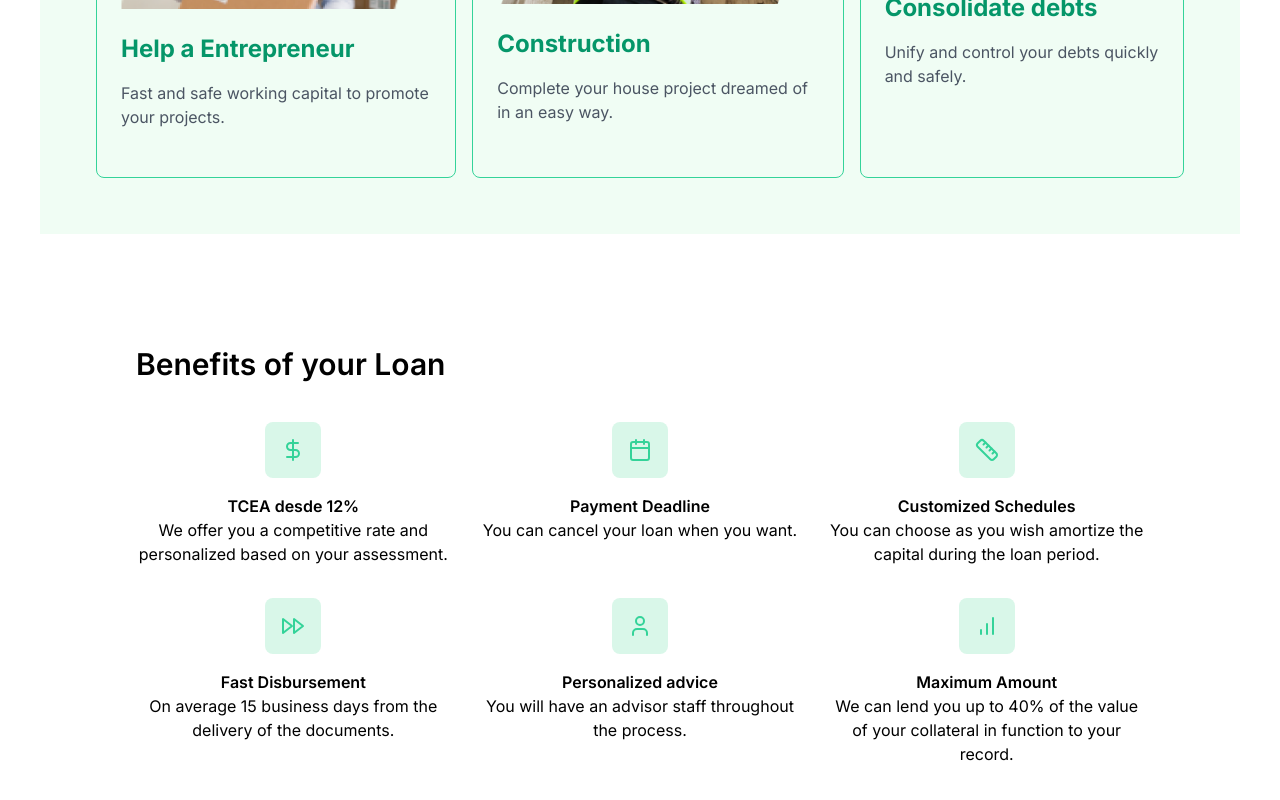
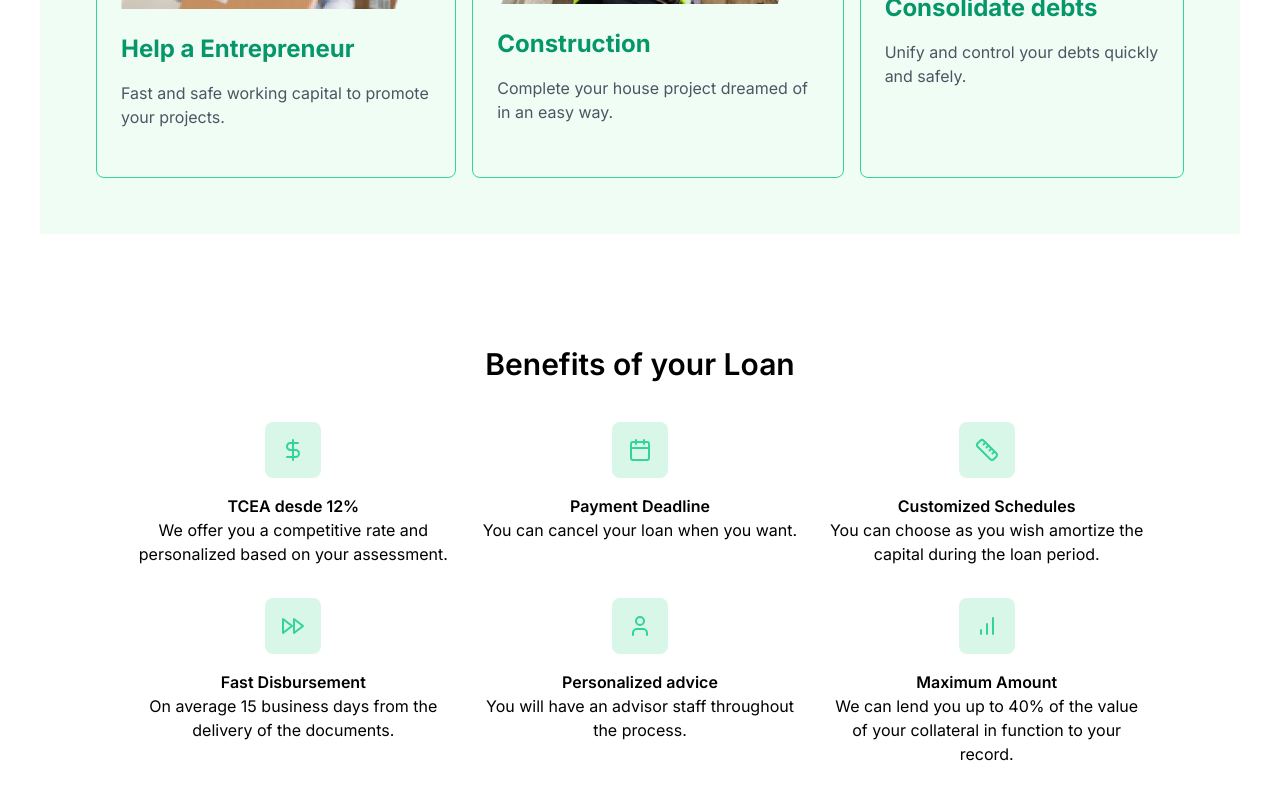
Before and after one commit to JulioMCruz/PrestaFi, a Next.js app in the folder PrestaFi-App/: page / in a window 1280 px wide. Shown: the part 1017-1817 px from the top of the page. Built offline with nearby package versions, Linux system fonts and the light colour scheme; what @creit.tech/stellar-wallets-kit would draw is missing.

Commit message:
Update Benefits.tsx

```diff
--- a/PrestaFi-App/components/Benefits.tsx
+++ b/PrestaFi-App/components/Benefits.tsx
@@ -2,7 +2,7 @@
 export default function BenefitsComponent() {
     return (
       <div className="bg-white p-24">
-        <h2 className="text-3xl font-semibold mb-10 text-black">Benefits of your Loan</h2>
+        <h2 className="text-3xl font-semibold mb-10 text-black text-center">Benefits of your Loan</h2>
         <div className="grid grid-cols-2 md:grid-cols-3 gap-8">
           <div className="flex flex-col items-center text-center space-y-4">
             <div className="bg-[#D9F7E9] p-4 rounded-lg">
```
